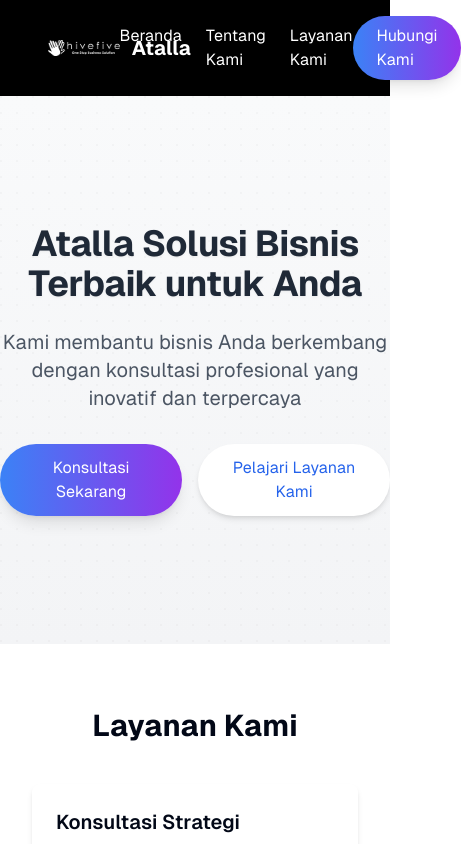
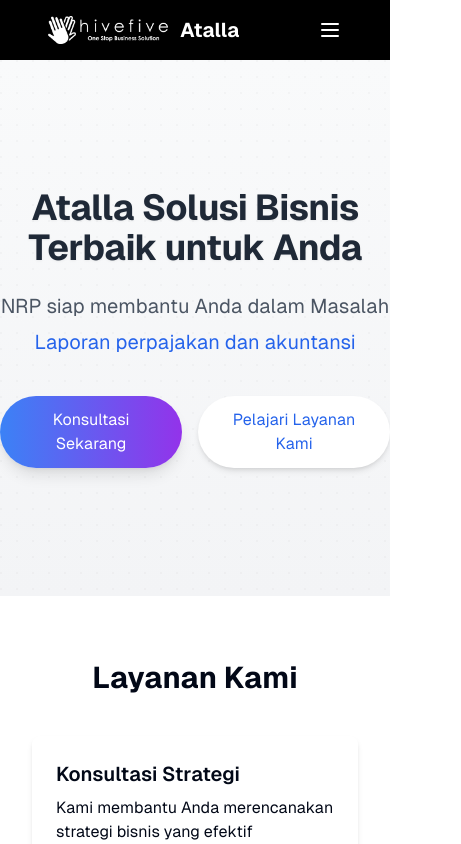
Before and after one commit to RafiAkem/business-solution, a Next.js app: page / in a window 390 px wide. Shown: the top 844 px of the page, 461 px wide, since content can reach past the window. Built offline with nearby package versions, Linux system fonts and the light colour scheme.

Commit message:
Added features

```diff
--- a/src/app/form/page.tsx
+++ b/src/app/form/page.tsx
@@ -2,6 +2,7 @@
 
 import { useState } from 'react';
 import Navbar from '@/components/Navbar';
+import Footer from '@/components/Footer';
 import DotPattern from "@/components/magicui/dot-pattern";
 
 export default function Form() {
@@ -97,9 +98,7 @@
           </div>
         </div>
       </main>
-      <footer className="bg-gray-800 text-white text-center py-4">
-        <p>&copy; 2023 Atalla. Hak Cipta Dilindungi.</p>
-      </footer>
+      <Footer />
     </div>
   );
 }
--- a/src/app/page.tsx
+++ b/src/app/page.tsx
@@ -1,5 +1,7 @@
 import Navbar from '@/components/Navbar';
+import Footer from '@/components/Footer';
 import WordFadeIn from "@/components/magicui/word-fade-in";
+import WordRotate from "@/components/magicui/word-rotate";
 import DotPattern from "@/components/magicui/dot-pattern";
 
 export default function Home() {
@@ -15,10 +17,20 @@
               words="Atalla Solusi Bisnis Terbaik untuk Anda"
               className="mb-6 text-4xl md:text-6xl font-bold text-gray-800"
             />
-            <p className="mb-8 text-xl text-gray-600 max-w-2xl mx-auto">
-              Kami membantu bisnis Anda berkembang dengan konsultasi profesional yang inovatif dan terpercaya
+            <p className="mb-4 text-xl text-gray-600 max-w-2xl mx-auto">
+              NRP siap membantu Anda dalam Masalah{' '}
+              <WordRotate
+                words={[
+                  "Penerbitan Legalitas Usaha",
+                  "Laporan perpajakan dan akuntansi",
+                  "Penyewaan kantor virtual & ruang kantor",
+                  "Branding usaha"
+                ]}
+                className="inline-block text-blue-600"
+                duration={3000}
+              />
             </p>
-            <div className="flex justify-center space-x-4">
+            <div className="flex justify-center space-x-4 mt-8">
               <a
                 href="#hubungi"
                 className="bg-gradient-to-r from-blue-500 to-purple-600 text-white px-8 py-3 rounded-full hover:from-blue-600 hover:to-purple-700 transition-all duration-300 shadow-lg hover:shadow-xl transform hover:-translate-y-1"
@@ -76,9 +88,7 @@
         </section>
       </main>
 
-      <footer className="bg-gray-800 text-white text-center py-4">
-        <p>&copy; 2023 Atalla. Hak Cipta Dilindungi.</p>
-      </footer>
+      <Footer />
     </div>
   );
 }
--- /dev/null
+++ b/src/components/Footer.tsx
@@ -0,0 +1,7 @@
+export default function Footer() {
+  return (
+    <footer className="bg-gray-800 text-white text-center py-4">
+      <p>&copy; 2023 Atalla. Hak Cipta Dilindungi.</p>
+    </footer>
+  );
+}
--- a/src/components/Navbar.tsx
+++ b/src/components/Navbar.tsx
@@ -1,9 +1,14 @@
+'use client'
+
+import { useState } from "react";
 import Image from "next/image";
 import Link from "next/link";
 
 export default function Navbar() {
+  const [isMenuOpen, setIsMenuOpen] = useState(false);
+
   return (
-    <header className="bg-black text-white p-4">
+    <header className="bg-black text-white p-4 relative z-50">
       <nav className="container mx-auto flex justify-between items-center">
         <Link href="/" className="flex items-center hover:opacity-80 transition-opacity">
           <Image
@@ -15,14 +20,46 @@
           />
           <span className="ml-3 font-bold text-xl">Atalla</span>
         </Link>
-        <ul className="flex space-x-6">
+
+        {/* Hamburger menu button */}
+        <button
+          className="md:hidden z-50"
+          onClick={() => setIsMenuOpen(!isMenuOpen)}
+        >
+          <svg className="w-6 h-6" fill="none" stroke="currentColor" viewBox="0 0 24 24" xmlns="http://www.w3.org/2000/svg">
+            {isMenuOpen ? (
+              <path strokeLinecap="round" strokeLinejoin="round" strokeWidth={2} d="M6 18L18 6M6 6l12 12" />
+            ) : (
+              <path strokeLinecap="round" strokeLinejoin="round" strokeWidth={2} d="M4 6h16M4 12h16M4 18h16" />
+            )}
+          </svg>
+        </button>
+
+        {/* Desktop menu */}
+        <ul className="hidden md:flex space-x-6">
           <li><Link href="/" className="hover:text-gray-300 transition-colors">Beranda</Link></li>
           <li><Link href="/#tentang" className="hover:text-gray-300 transition-colors">Tentang Kami</Link></li>
           <li><Link href="/#layanan" className="hover:text-gray-300 transition-colors">Layanan Kami</Link></li>
         </ul>
-        <Link href="/form" className="bg-gradient-to-r from-blue-500 to-purple-600 text-white px-6 py-2 rounded-full hover:from-blue-600 hover:to-purple-700 transition-all duration-300 shadow-lg hover:shadow-xl transform hover:-translate-y-1">
+
+        {/* Desktop CTA button */}
+        <Link href="/form" className="hidden md:block bg-gradient-to-r from-blue-500 to-purple-600 text-white px-6 py-2 rounded-full hover:from-blue-600 hover:to-purple-700 transition-all duration-300 shadow-lg hover:shadow-xl transform hover:-translate-y-1">
           Hubungi Kami
         </Link>
+
+        {/* Mobile menu */}
+        <div className={`md:hidden fixed inset-0 bg-black bg-opacity-90 z-40 transition-all duration-300 ease-in-out ${isMenuOpen ? 'opacity-100 visible' : 'opacity-0 invisible'}`}>
+          <ul className="flex flex-col items-center justify-center h-full space-y-8">
+            <li><Link href="/" className="text-2xl hover:text-gray-300 transition-colors" onClick={() => setIsMenuOpen(false)}>Beranda</Link></li>
+            <li><Link href="/#tentang" className="text-2xl hover:text-gray-300 transition-colors" onClick={() => setIsMenuOpen(false)}>Tentang Kami</Link></li>
+            <li><Link href="/#layanan" className="text-2xl hover:text-gray-300 transition-colors" onClick={() => setIsMenuOpen(false)}>Layanan Kami</Link></li>
+            <li>
+              <Link href="/form" className="bg-gradient-to-r from-blue-500 to-purple-600 text-white px-6 py-3 rounded-full hover:from-blue-600 hover:to-purple-700 transition-all duration-300 shadow-lg hover:shadow-xl text-xl" onClick={() => setIsMenuOpen(false)}>
+                Hubungi Kami
+              </Link>
+            </li>
+          </ul>
+        </div>
       </nav>
     </header>
   );
--- /dev/null
+++ b/src/components/magicui/typing-animation.tsx
@@ -0,0 +1,46 @@
+"use client";
+
+import { useEffect, useState } from "react";
+
+import { cn } from "@/lib/utils";
+
+interface TypingAnimationProps {
+  text: string;
+  duration?: number;
+  className?: string;
+}
+
+export default function TypingAnimation({
+  text,
+  duration = 200,
+  className,
+}: TypingAnimationProps) {
+  const [displayedText, setDisplayedText] = useState<string>("");
+  const [i, setI] = useState<number>(0);
+
+  useEffect(() => {
+    const typingEffect = setInterval(() => {
+      if (i < text.length) {
+        setDisplayedText(text.substring(0, i + 1));
+        setI(i + 1);
+      } else {
+        clearInterval(typingEffect);
+      }
+    }, duration);
+
+    return () => {
+      clearInterval(typingEffect);
+    };
+  }, [duration, i]);
+
+  return (
+    <h1
+      className={cn(
+        "font-display text-center text-4xl font-bold leading-[5rem] tracking-[-0.02em] drop-shadow-sm",
+        className,
+      )}
+    >
+      {displayedText ? displayedText : text}
+    </h1>
+  );
+}
--- /dev/null
+++ b/src/components/magicui/word-rotate.tsx
@@ -0,0 +1,50 @@
+"use client";
+
+import { useEffect, useState } from "react";
+import { AnimatePresence, HTMLMotionProps, motion } from "framer-motion";
+
+import { cn } from "@/lib/utils";
+
+interface WordRotateProps {
+  words: string[];
+  duration?: number;
+  framerProps?: HTMLMotionProps<"h1">;
+  className?: string;
+}
+
+export default function WordRotate({
+  words,
+  duration = 2500,
+  framerProps = {
+    initial: { opacity: 0, y: -50 },
+    animate: { opacity: 1, y: 0 },
+    exit: { opacity: 0, y: 50 },
+    transition: { duration: 0.25, ease: "easeOut" },
+  },
+  className,
+}: WordRotateProps) {
+  const [index, setIndex] = useState(0);
+
+  useEffect(() => {
+    const interval = setInterval(() => {
+      setIndex((prevIndex) => (prevIndex + 1) % words.length);
+    }, duration);
+
+    // Clean up interval on unmount
+    return () => clearInterval(interval);
+  }, [words, duration]);
+
+  return (
+    <div className="overflow-hidden py-2">
+      <AnimatePresence mode="wait">
+        <motion.h1
+          key={words[index]}
+          className={cn(className)}
+          {...framerProps}
+        >
+          {words[index]}
+        </motion.h1>
+      </AnimatePresence>
+    </div>
+  );
+}
```
